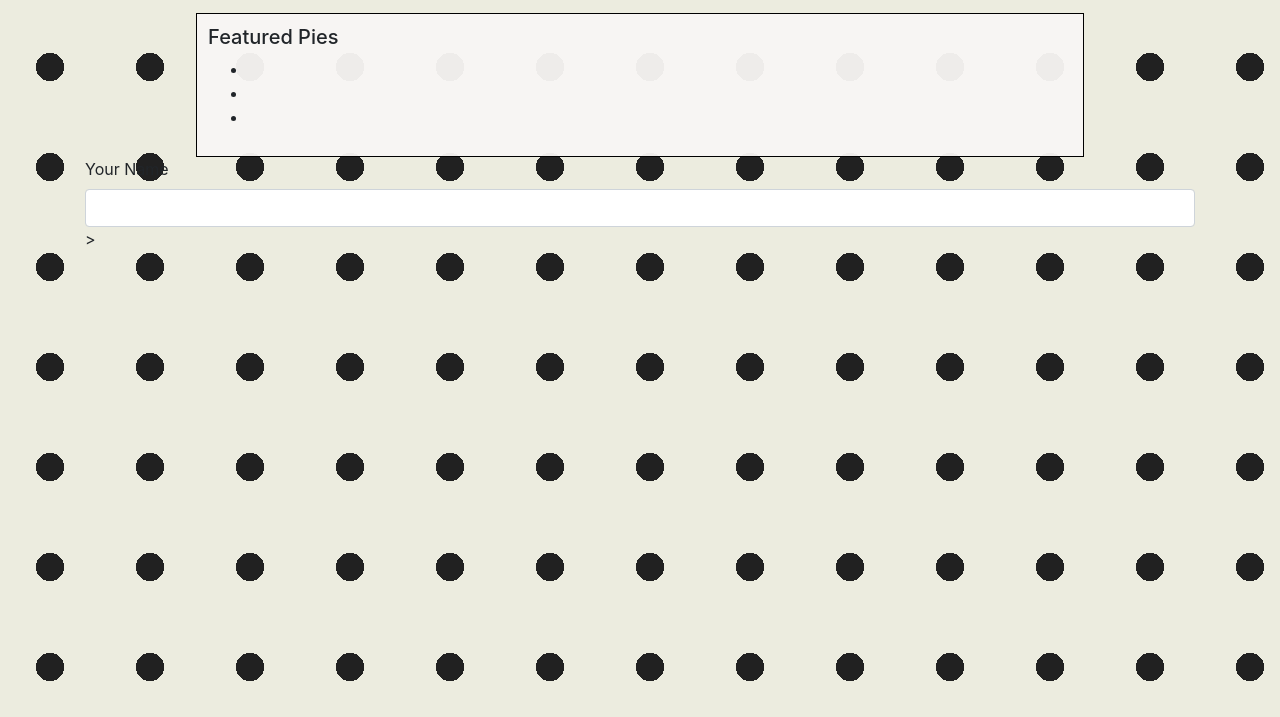
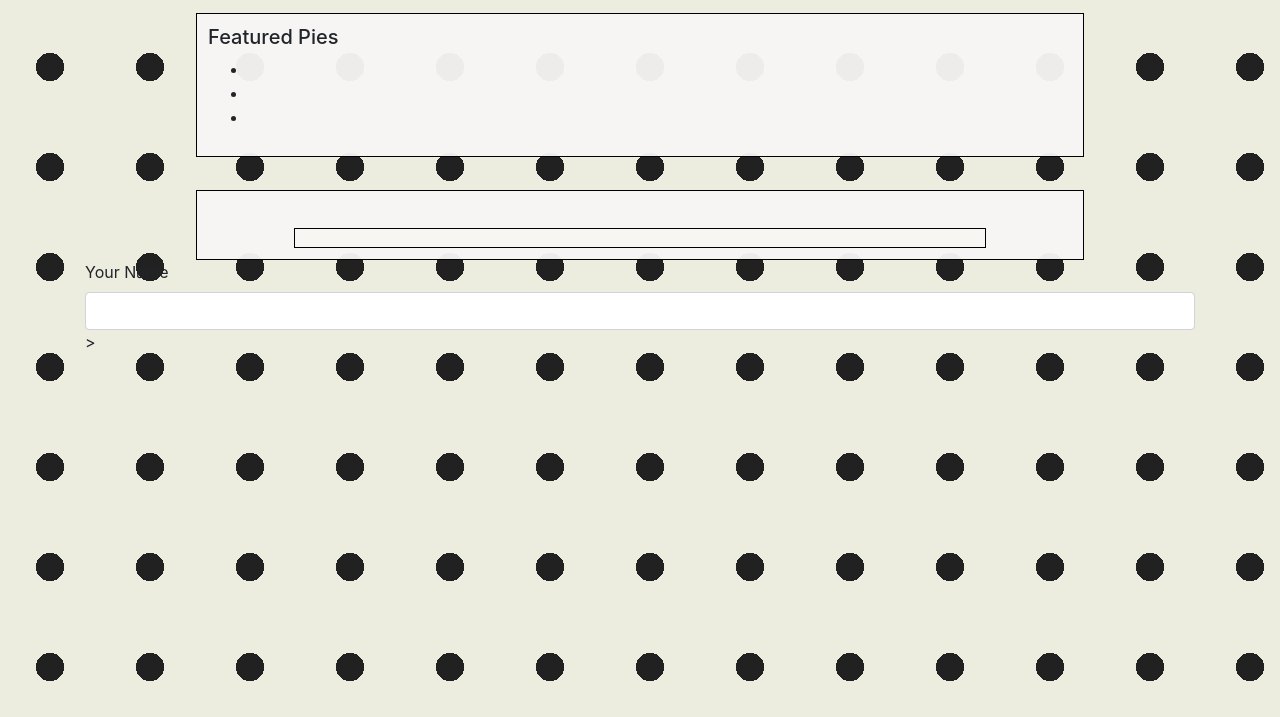
Before and after one commit to RosarioRu/pizza-order, a plain HTML site: page index.html in a window 1280 px wide. Shown: the part 83-800 px from the top of the page. Drawn offline with Linux system fonts and the light colour scheme.

Commit message:
Add styling for #make-your-own form and .custom-pizza.

```diff
--- a/css/styles.css
+++ b/css/styles.css
@@ -28,3 +28,25 @@ body {
   width: 80%;
   margin: auto;
 }
+
+.custom-pizza {
+  background-color: rgba(248, 246, 244, 0.957);
+  border: 1px solid black;
+  box-sizing: border-box;
+  margin: .5%;
+  padding: 1%;
+  width: 80%;
+  margin: auto;
+  margin-top: 3%;
+}
+
+#make-your-own {
+  background-color: rgba(248, 246, 244, 0.957);
+  border: 1px solid black;
+  box-sizing: border-box;
+  margin: .5%;
+  padding: 1%;
+  width: 80%;
+  margin: auto;
+  margin-top: 3%;
+}
```
